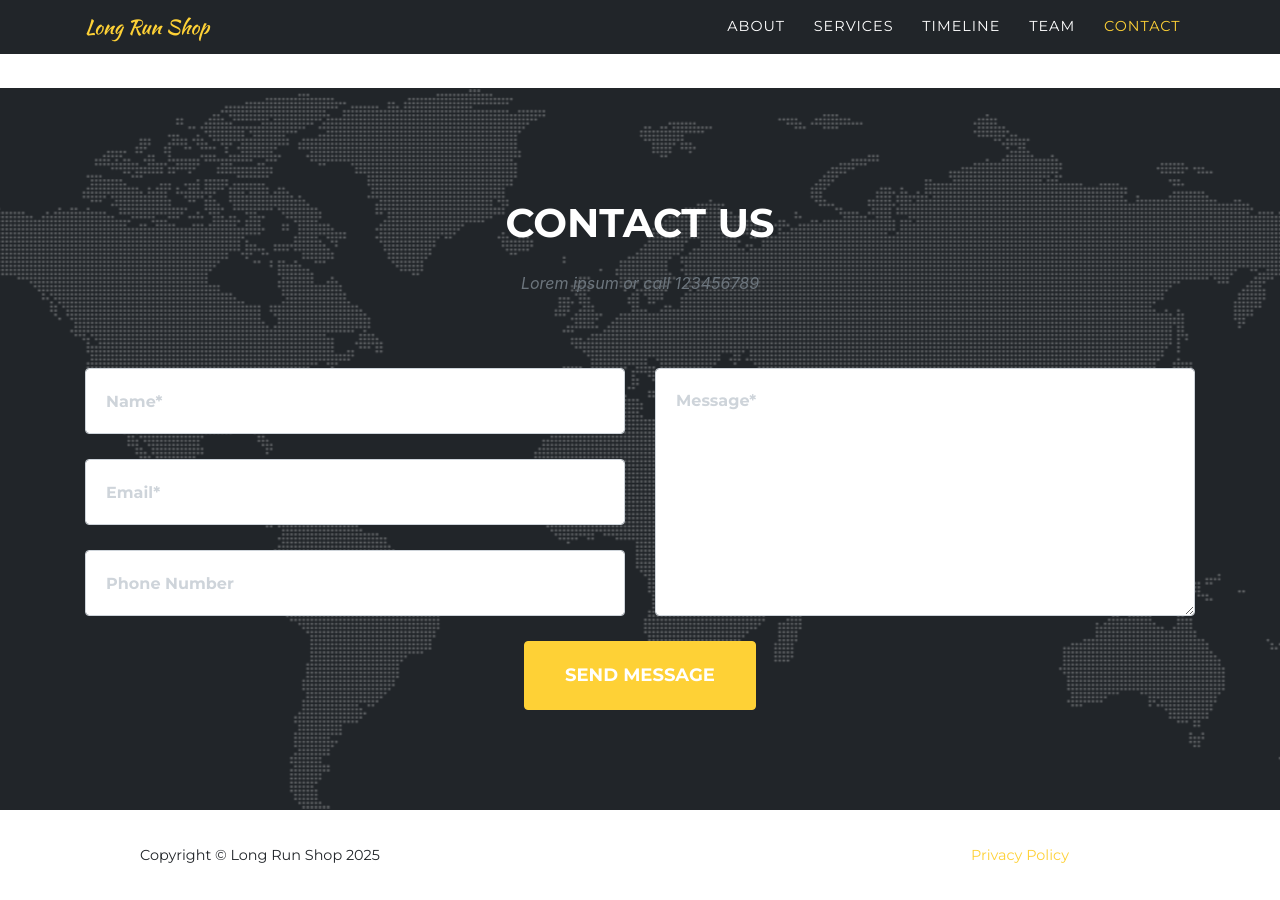
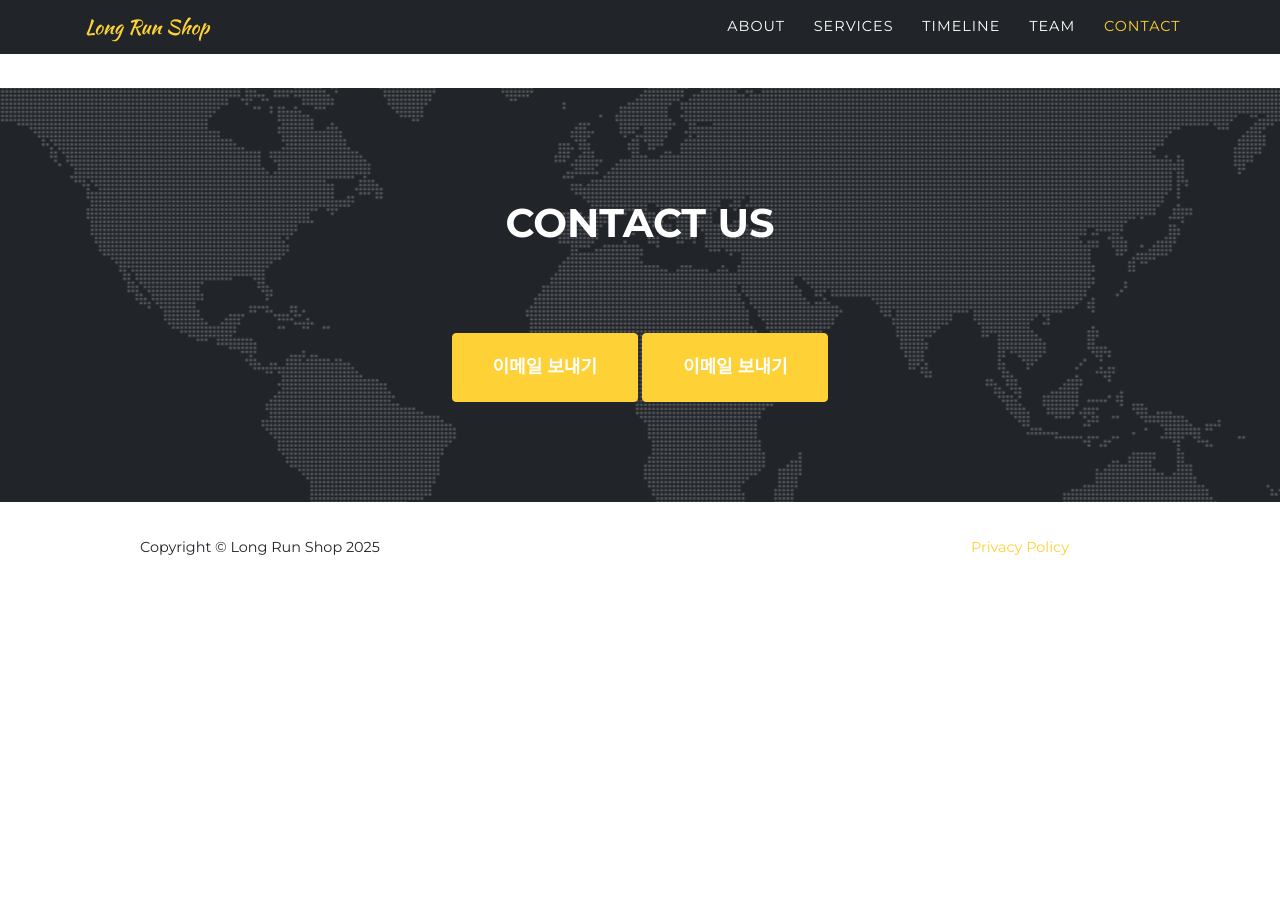
Before and after one commit to WowPeter/long-run-shop, a Jekyll site: the page built from index.md, in a window 1280 px wide and 900 px high, scrolled down 4186 px. Built offline with Jekyll 4.4.1, drawn with Linux system fonts in a browser that asks for light colours; some web fonts are replaced; after the commit the page ends 4778 px from its top, so only the background shows below that.

Commit message:
- feat: Contact, 이메일 보내기 버튼 추가

```diff
--- a/_data/sitetext.yml
+++ b/_data/sitetext.yml
@@ -122,18 +122,18 @@ en: &DEFAULT_EN
 
   contact:
     title: "Contact Us"
-    text: "Lorem ipsum or call 123456789"
+    text: ""
     section: contact
-    name: "Name*"
-    name-validation: "Please enter your name."
-    email: "Email*"
-    email-validation: "Please enter your email address."
-    phone: "Phone Number"
-    phone-validation: "Please enter your phone number."
-    message: "Message*"
-    message-validation: "Please enter a message."
-    subject: "Contact Form Submission"
-    submit: "Send Message"
+#    name: "Name*"
+#    name-validation: "Please enter your name."
+#    email: "Email*"
+#    email-validation: "Please enter your email address."
+#    phone: "Phone Number"
+#    phone-validation: "Please enter your phone number."
+#    message: "Message*"
+#    message-validation: "Please enter a message."
+#    subject: "Contact Form Submission"
+#    submit: "Send Message"
 
   footer:
     legal: "Privacy Policy"
--- a/_includes/contact.html
+++ b/_includes/contact.html
@@ -1,6 +1,6 @@
 <!-- Contact -->
 {% if site.locale and site.locale != "" and site.locale != nil %}
-<section class="page-section" id="{{ site.data.sitetext[site.locale].contact.section | default: "contact" }}">
+<section class="page-section" id="{{ site.data.sitetext[site.locale].contact.section | default: 'contact' }}">
   <div class="container">
     <div class="row">
       <div class="col-lg-12 text-center">
@@ -11,60 +11,16 @@
     </div>
     <div class="row">
       <div class="col-lg-12">
-        <form id="contactForm"
-          action="https://formspree.io/{% if site.formspree_form_path %}{{ site.formspree_form_path }}{% else %}{{ site.email }}{% endif %}"
-          novalidate="novalidate" method="POST">
-          <!--name="sentMessage"-->
-          <div class="row">
-            <div class="col-md-6">
-              <div class="form-group">
-                <input name="name" class="form-control" id="name" type="text"
-                  placeholder="{{ site.data.sitetext[site.locale].contact.name | default: "Name*" }}"
-                  required="required" data-validation-required-message="{{ site.data.sitetext[site.locale].contact.name-validation | default: "Please enter your name." }}">
-                <p class="help-block text-danger"></p>
-              </div>
-              <div class="form-group d-none">
-                <input name="username" class="form-control" id="username" type="text" tabindex="-1" autocomplete="off">
-              </div>
-              <div class="form-group">
-                <input name="_replyto" class="form-control" id="email" type="email"
-                  placeholder="{{ site.data.sitetext[site.locale].contact.email | default: "Email*" }}"
-                  required="required" data-validation-required-message="{{ site.data.sitetext[site.locale].contact.email-validation | default: "Please enter your email address." }}">
-                <p class="help-block text-danger"></p>
-              </div>
-              <div class="form-group">
-                <input name="phone" class="form-control" id="phone" type="tel"
-                  placeholder="{{ site.data.sitetext[site.locale].contact.phone | default: "Phone Number*" }}"
-                  required="required" data-validation-required-message="{{ site.data.sitetext[site.locale].contact.phone-validation | default: "Please enter your phone number." }}">
-                <p class="help-block text-danger"></p>
-              </div>
-            </div>
-            <div class="col-md-6">
-              <div class="form-group">
-                <textarea name="message" class="form-control" id="message"
-                  placeholder="{{ site.data.sitetext[site.locale].contact.message | default: "Message*" }}"
-                  required="required" data-validation-required-message="{{ site.data.sitetext[site.locale].contact.message-validation | default: "Please enter a message." }}"></textarea>
-                <p class="help-block text-danger"></p>
-              </div>
-            </div>
-            <input type="hidden" name="_subject" id="email-subject"
-              value="{{ site.data.sitetext[site.locale].contact.subject | default: "Contact Form Submission" }}">
-            <div class="clearfix"></div>
-            <div class="col-lg-12 text-center">
-              <div id="success"></div>
-              <button id="sendMessageButton" class="btn btn-primary btn-xl text-uppercase"
-                type="submit">{{ site.data.sitetext[site.locale].contact.submit | default: "Send Message" }}</button>
-            </div>
-            <input type="text" name="_gotcha" style="display:none">
-            <input type="hidden" name="_next" value="#" />
-          </div>
-        </form>
+        <div class="col-lg-12 text-center">
+          <a class="btn btn-primary btn-xl text-uppercase js-scroll-trigger" href="mailto:trnfriends@gmail.com">이메일 보내기</a>
+          <a class="btn btn-primary btn-xl text-uppercase js-scroll-trigger" href="mailto:trnfriends@gmail.com">이메일 보내기</a>
+        </div>
       </div>
     </div>
   </div>
 </section>
 {% else %}
-<section class="page-section" id="{{ site.data.sitetext.contact.section | default: "contact" }}">
+<section class="page-section" id="{{ site.data.sitetext.contact.section | default: 'contact' }}">
   <div class="container">
     <div class="row">
       <div class="col-lg-12 text-center">
@@ -75,54 +31,10 @@
     </div>
     <div class="row">
       <div class="col-lg-12">
-        <form id="contactForm"
-          action="https://formspree.io/{% if site.formspree_form_path %}{{ site.formspree_form_path }}{% else %}{{ site.email }}{% endif %}"
-          novalidate="novalidate" method="POST">
-          <!--name="sentMessage"-->
-          <div class="row">
-            <div class="col-md-6">
-              <div class="form-group">
-                <input name="name" class="form-control" id="name" type="text"
-                  placeholder="{{ site.data.sitetext.contact.name | default: "Name*" }}"
-                  required="required" data-validation-required-message="{{ site.data.sitetext.contact.name-validation | default: "Please enter your name." }}">
-                <p class="help-block text-danger"></p>
-              </div>
-              <div class="form-group d-none">
-                <input name="username" class="form-control" id="username" type="text" tabindex="-1" autocomplete="off">
-              </div>
-              <div class="form-group">
-                <input name="_replyto" class="form-control" id="email" type="email"
-                  placeholder="{{ site.data.sitetext.contact.email | default: "Email*" }}"
-                  required="required" data-validation-required-message="{{ site.data.sitetext.contact.email-validation | default: "Please enter your email address." }}">
-                <p class="help-block text-danger"></p>
-              </div>
-              <div class="form-group">
-                <input name="phone" class="form-control" id="phone" type="tel"
-                  placeholder="{{ site.data.sitetext.contact.phone | default: "Phone Number*" }}"
-                  required="required" data-validation-required-message="{{ site.data.sitetext.contact.phone-validation | default: "Please enter your phone number." }}">
-                <p class="help-block text-danger"></p>
-              </div>
-            </div>
-            <div class="col-md-6">
-              <div class="form-group">
-                <textarea name="message" class="form-control" id="message"
-                  placeholder="{{ site.data.sitetext.contact.message | default: "Message*" }}"
-                  required="required" data-validation-required-message="{{ site.data.sitetext.contact.message-validation | default: "Please enter a message." }}"></textarea>
-                <p class="help-block text-danger"></p>
-              </div>
-            </div>
-            <input type="hidden" name="_subject" id="email-subject"
-              value="{{ site.data.sitetext.contact.subject | default: "Contact Form Submission" }}">
-            <div class="clearfix"></div>
-            <div class="col-lg-12 text-center">
-              <div id="success"></div>
-              <button id="sendMessageButton" class="btn btn-primary btn-xl text-uppercase"
-                type="submit">{{ site.data.sitetext.contact.submit | default: "Send Message" }}</button>
-            </div>
-            <input type="text" name="_gotcha" style="display:none">
-            <input type="hidden" name="_next" value="#" />
-          </div>
-        </form>
+        <div class="col-lg-12 text-center">
+          <a class="btn btn-primary btn-xl text-uppercase js-scroll-trigger" href="mailto:trnfriends@gmail.com">이메일 보내기</a>
+          <a class="btn btn-primary btn-xl text-uppercase js-scroll-trigger" href="mailto:trnfriends@gmail.com">이메일 보내기</a>
+        </div>
       </div>
     </div>
   </div>
```
